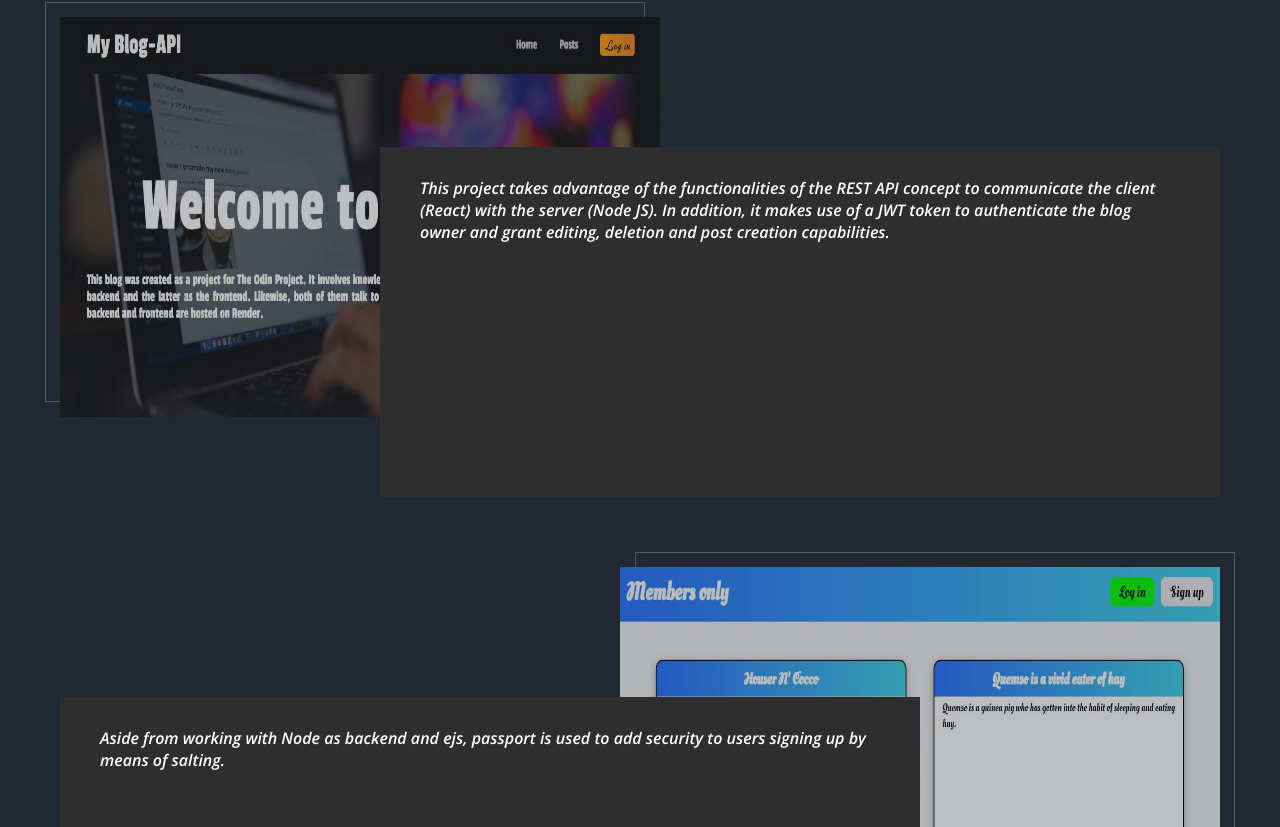
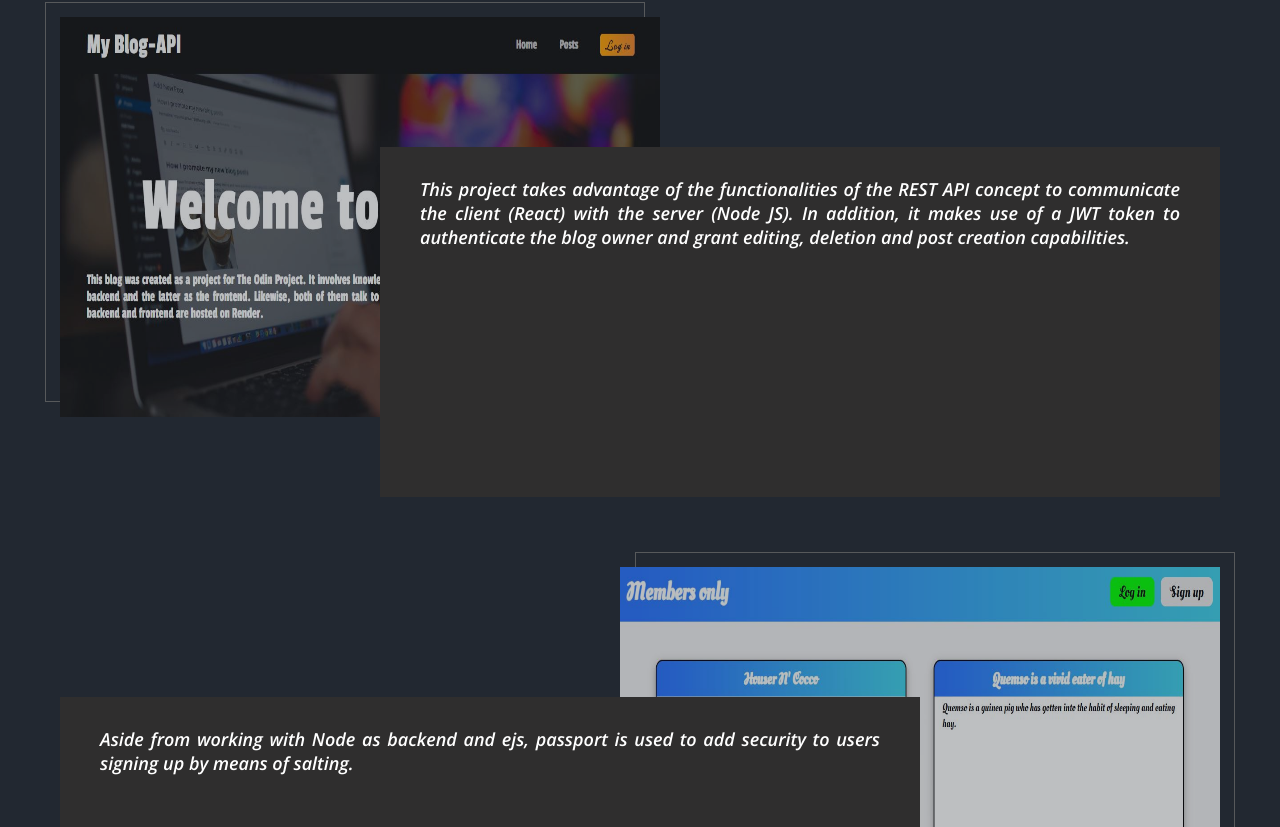
Before and after one commit to Houser97/Portfolio, a React (Create React App) app: page / in a window 1280 px wide. Shown: the part 1493-2320 px from the top of the page. Built offline with nearby package versions, Linux system fonts and the light colour scheme.

Commit message:
Justify text in description section and increase font size

```diff
--- a/src/styles/ProjectCard.css
+++ b/src/styles/ProjectCard.css
@@ -82,6 +82,8 @@
     z-index: 2;
     color: white;
     padding: 30px 40px;
+    text-align: justify;
+    font-size: 18px;
 }
 
 @media (max-width: 820px) {
```
